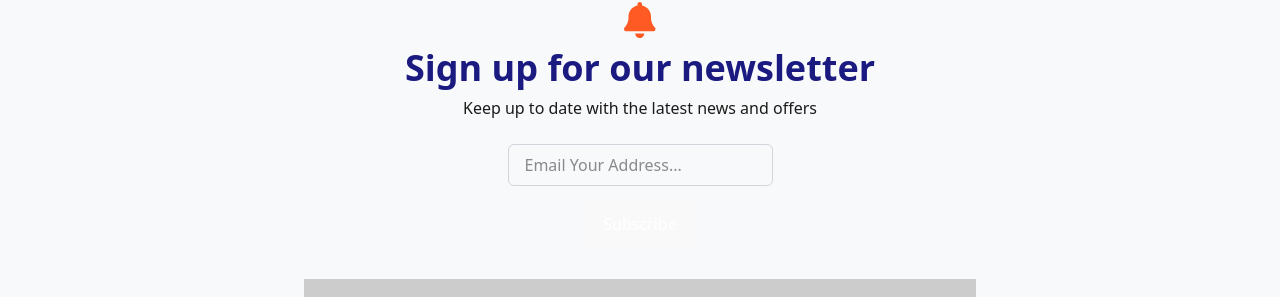
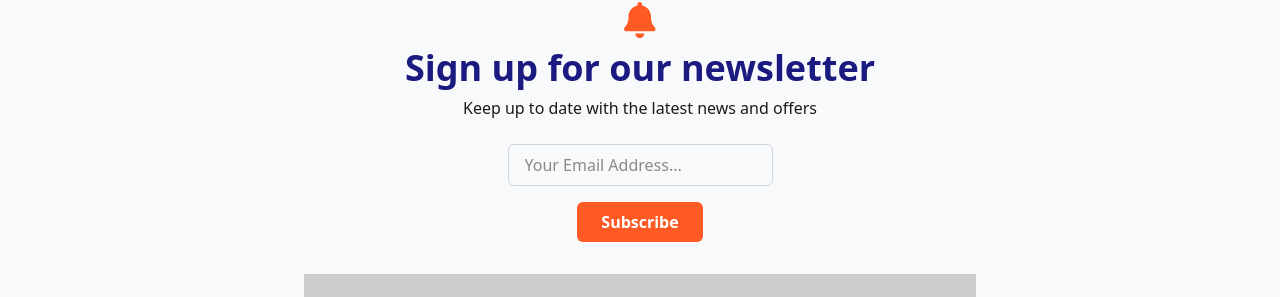
Before and after one commit to Saqib-nawab/kinderfun-client, a React (Vite) app: page / in a window 1280 px wide. Shown: the part 3611-3908 px from the top of the page. Built offline with nearby package versions, Linux system fonts and the light colour scheme.

Commit message:
mailchimp subscribers added

```diff
--- a/src/components/NewsletterSection.tsx
+++ b/src/components/NewsletterSection.tsx
@@ -6,12 +6,12 @@ const NewsletterSection: React.FC = () => {
   return (
     <section className="bg-background text-text-dark py-12 px-4">
       <div className="max-w-3xl mx-auto text-center">
-        {/* Small Icon */}
+        {/* Icon */}
         <div className="mb-2">
           <FontAwesomeIcon icon={faBell} className="text-secondary text-4xl" />
         </div>
 
-        {/* Heading */}
+        {/* Heading & Subheading */}
         <h2 className="text-3xl md:text-4xl font-bold text-primary mb-2">
           Sign up for our newsletter
         </h2>
@@ -19,19 +19,36 @@ const NewsletterSection: React.FC = () => {
           Keep up to date with the latest news and offers
         </p>
 
-        {/* Input + Button (No real logic yet) */}
-        <form className="flex flex-col sm:flex-row items-center justify-center gap-4">
+        {/* Mailchimp Form */}
+        <form
+          action="https://gmail.us11.list-manage.com/subscribe/post?u=a999554dca1f40559a9cbd859&id=c3e96c417a&f_id=00a2a3e0f0"
+          method="post"
+          id="mc-embedded-subscribe-form"
+          name="mc-embedded-subscribe-form"
+          target="_blank"
+          className="flex flex-col sm:flex-row items-center justify-center gap-4 relative"
+        >
           <input
             type="email"
-            placeholder="Email Your Address..."
+            name="EMAIL"
+            id="mce-EMAIL"
+            placeholder="Your Email Address..."
+            required
             className="w-full sm:w-auto flex-1 border border-gray-300 rounded-md px-4 py-2 focus:outline-none focus:ring-2 focus:ring-secondary"
           />
-          <button
+
+          <input
             type="submit"
-            className="px-6 py-2 bg-secondary text-white font-semibold rounded-md hover:bg-primary transition"
-          >
-            Subscribe
-          </button>
+            name="subscribe"
+            id="mc-embedded-subscribe"
+            value="Subscribe"
+            className="px-6 py-2 bg-secondary text-white font-semibold rounded-md hover:bg-primary transition cursor-pointer"
+          />
+
+          {/* Hidden anti-spam field */}
+          <div style={{ position: 'absolute', left: '-5000px' }} aria-hidden="true">
+            <input type="text" name="b_a999554dca1f40559a9cbd859_c3e96c417a" tabIndex={-1} value="" readOnly />
+          </div>
         </form>
       </div>
 
```
Also changed, not shown: 1 other file (tests, documents, lock files or other folders).
